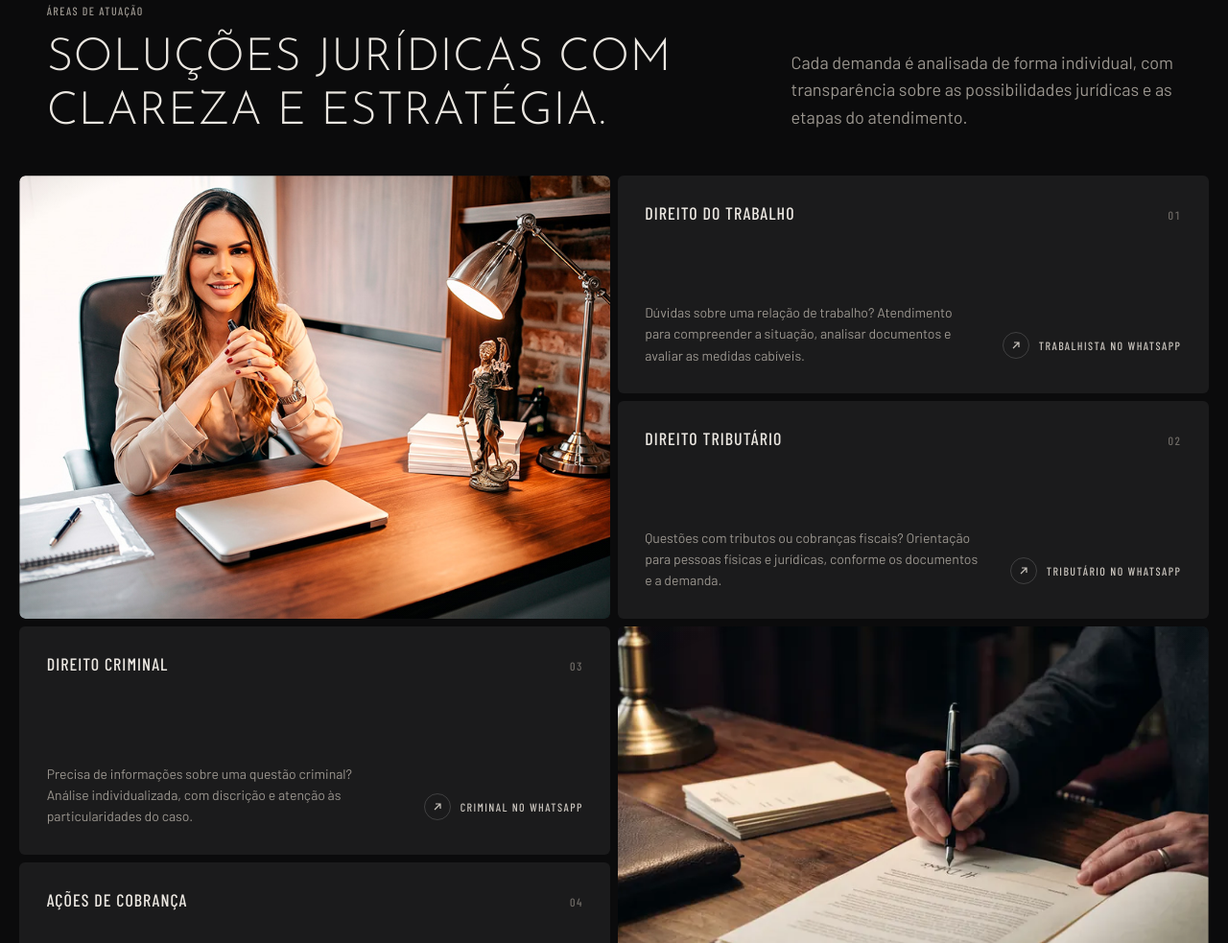
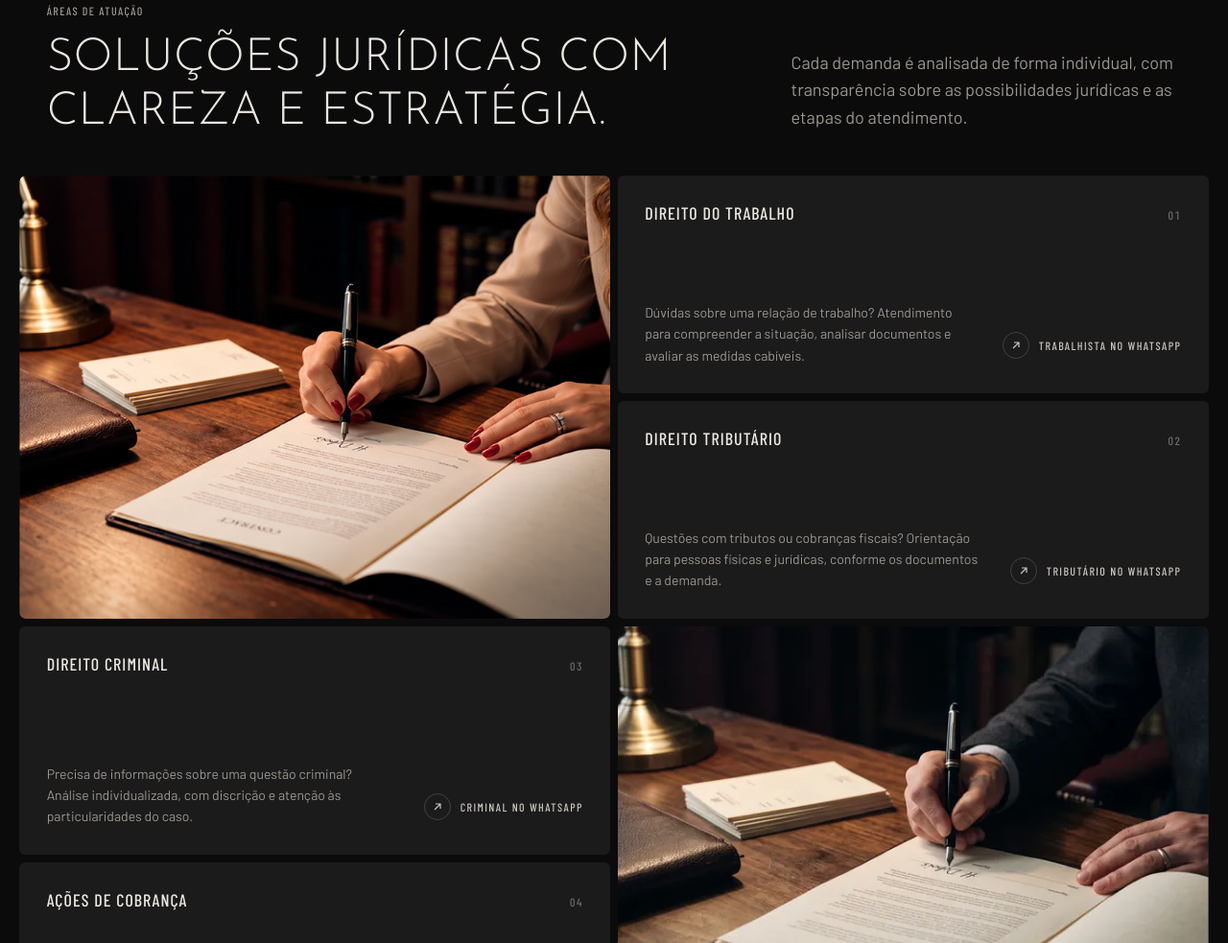
Before and after one commit to PeriquitoVirtual/advocacia, a plain HTML site: page index.html in a window 1280 px wide. Shown: the part 1875-2858 px from the top of the page at 96% size. Drawn offline with Linux system fonts and the light colour scheme.

Commit message:
Substitui primeira foto de areas por assinatura de documento

```diff
--- a/index.html
+++ b/index.html
@@ -376,12 +376,12 @@
         <div class="areas-foto__mov">
           <div class="areas-foto__zoom">
             <img
-              src="./assets/izabella_advogada2-VuFM6y7z.jpg"
+              src="./assets/assinando-CXy0i-lA.jpg"
               width="800"
               height="597"
               loading="lazy"
               decoding="async"
-              alt="Izabella sentada à mesa do escritório, com notebook, livros e uma luminária"
+              alt="Assinatura de um documento com caneta sobre uma mesa de madeira"
             />
           </div>
         </div>
```
Also changed, not shown: codigo-fonte/src/partials/areas.html (+2 -2 lines), assets/assinando-CXy0i-lA.jpg (added), assinando.jpg (added), codigo-fonte/src/assets/img/assinando.jpg (added).
